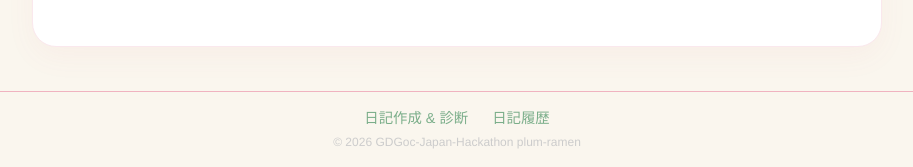
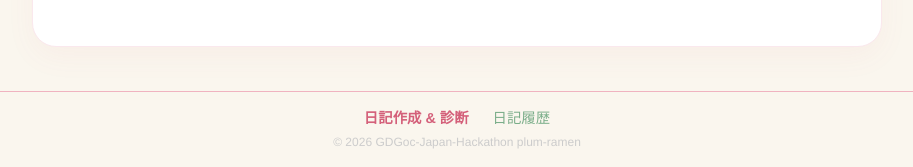
Before and after one commit to GDGoC-Japan-Hackathon/plum-ramen, a FastAPI app: page /diary-form in a window 1280 px wide. Shown: the part 633-800 px from the top of the page, without its empty margins (183-1096 px from the left). Run offline with FastAPI, Linux system fonts and the light colour scheme; some libraries are stand-ins or nearby versions.

Commit message:
feat: フッター現在地ハイライト

```diff
--- a/templates/components/footer.html
+++ b/templates/components/footer.html
@@ -1,10 +1,29 @@
 <style>
     body { padding-bottom: calc(80px + env(safe-area-inset-bottom)); }
+    .footer-nav-link {
+        text-decoration: none;
+        font-size: 0.9rem;
+        font-weight: 500;
+        color: #7BAE8A;
+        transition: color 0.2s;
+    }
+    .footer-nav-link.active {
+        color: #D4607A;
+        font-weight: bold;
+    }
 </style>
 <footer style="position: fixed; bottom: 0; left: 0; right: 0; z-index: 1000; background: #FAF6EE; border-top: 1px solid #F0B3C0; text-align: center; padding: 14px 20px calc(18px + env(safe-area-inset-bottom));">
     <div style="display: flex; justify-content: center; gap: 24px;">
-        <a href="/diary-form" style="text-decoration: none; color: #7BAE8A; font-size: 0.9rem;">日記作成 & 診断</a>
-        <a href="/diary-list" style="text-decoration: none; color: #7BAE8A; font-size: 0.9rem;">日記履歴</a>
+        <a href="/diary-form" class="footer-nav-link" id="nav-diary-form">日記作成 & 診断</a>
+        <a href="/diary-list" class="footer-nav-link" id="nav-diary-list">日記履歴</a>
     </div>
     <p style="color: #ccc; font-size: 0.75rem; margin-top: 8px; margin-bottom: 0;">&copy; 2026 GDGoc-Japan-Hackathon plum-ramen</p>
 </footer>
+<script>
+    const path = window.location.pathname;
+    if (path.startsWith("/diary-form")) {
+        document.getElementById("nav-diary-form").classList.add("active");
+    } else if (path.startsWith("/diary-list")) {
+        document.getElementById("nav-diary-list").classList.add("active");
+    }
+</script>
```
